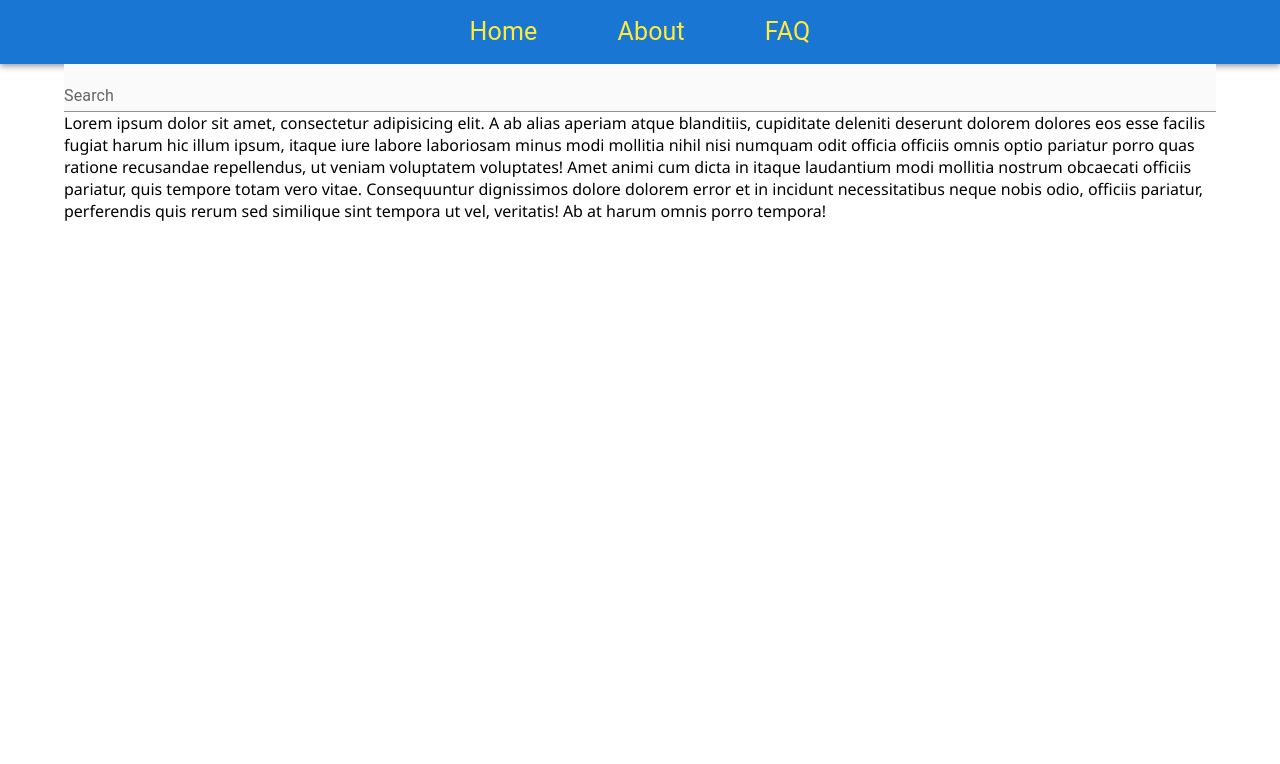
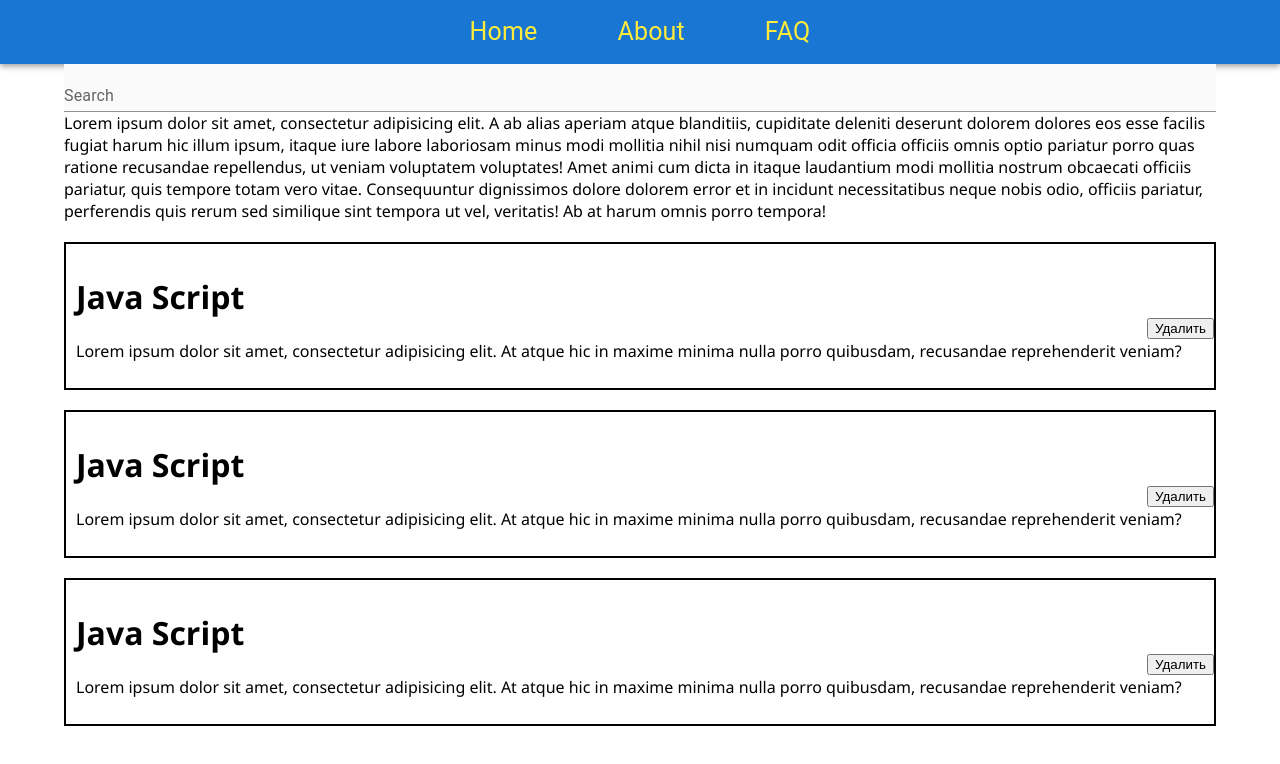
Before and after one commit to shpaksasha/NewProject, a React (Create React App) app: page / in a window 1280 px wide. Shown: the top 764 px of the page. Built offline with nearby package versions, Linux system fonts and the light colour scheme.

Commit message:
add components post, delete component search

```diff
--- /dev/null
+++ b/src/components/Post/post.js
@@ -0,0 +1,44 @@
+import React from 'react';
+import {makeStyles} from "@mui/styles";
+
+const useStyles = makeStyles(theme => ({
+    root: {
+        position: 'relative',
+        display: 'block',
+        marginTop: '20px',
+        border: '2px solid black',
+        alignItems: 'center'
+
+    },
+    description: {
+
+        display: 'block',
+        justifyContent: 'space-between',
+        padding: '10px',
+        alignItems: 'center',
+    },
+    button: {
+        display: 'block',
+        position: 'absolute',
+        top: '50%',
+        right: 0,
+    }
+}))
+
+const Post = () => {
+    const classes = useStyles();
+    return (
+        <div className={classes.root}>
+            <div className={classes.description}>
+                <h1>Java Script</h1>
+                <p>Lorem ipsum dolor sit amet, consectetur adipisicing elit. At atque hic in maxime minima nulla porro
+                    quibusdam, recusandae reprehenderit veniam?</p>
+            </div>
+            <div className={classes.button}>
+                <button>Удалить</button>
+            </div>
+        </div>
+    );
+};
+
+export {Post};
--- a/src/index.css
+++ b/src/index.css
@@ -1,5 +1,10 @@
 body {
     margin: 0;
     padding: 0;
+    box-sizing: border-box;
     font-family: 'Segoe UI', 'Roboto', 'Oxygen', 'Ubuntu', 'Cantarell', 'Fira Sans', 'Ubuntu', 'Fira Sans', serif;
+
+
+
+
 }
--- a/src/pages/About/about.js
+++ b/src/pages/About/about.js
@@ -1,8 +1,27 @@
-import React from 'react';
+import React, {useState} from 'react';
 
-const About = () => (
+
+const About = () => {
+
+    const [like, setLikes] = useState(0)
+    console.log(like)
+    console.log(setLikes)
+
+
+    function increment() {
+        setLikes(like + 1)
+    }
+
+
+    function decrement() {
+        setLikes(like - 1)
+    }
+
+    return (
+
         <div>
-        <p>Lorem ipsum dolor sit amet, consectetur adipisicing elit. Dolor ex iste quis quos? Aspernatur aut consectetur
+            <p>Lorem ipsum dolor sit amet, consectetur adipisicing elit. Dolor ex iste quis quos? Aspernatur aut
+                consectetur
                 consequatur debitis eaque est, nam nemo omnis repellendus reprehenderit vel veniam. Eum ex excepturi
                 laboriosam natus nesciunt pariatur rem suscipit? Adipisci architecto atque aut consectetur consequuntur
                 dicta eos esse expedita facilis fugiat harum hic ipsa ipsam ipsum iusto magnam non obcaecati odio
@@ -10,7 +29,12 @@ const About = () => (
                 Doloremque pariatur, sequi. A aliquid doloremque dolores expedita facere harum ipsa laudantium magni
                 molestiae nemo, officia placeat, quae quas quod recusandae reiciendis rerum sed, similique. Accusantium
                 doloribus ea est fuga ipsa?</p>
+            <h4>{like}</h4>
+            <button onClick={increment}>More</button>
+            <button onClick={decrement}>Less</button>
+
         </div>
-);
+    )
+};
 
 export default About;
--- a/src/pages/Home/home.js
+++ b/src/pages/Home/home.js
@@ -1,4 +1,5 @@
 import React from 'react';
+import {Post} from "../../components/Post/post";
 
 const Home = () => (
         <div>
@@ -9,6 +10,9 @@ const Home = () => (
             modi mollitia nostrum obcaecati officiis pariatur, quis tempore totam vero vitae. Consequuntur dignissimos
             dolore dolorem error et in incidunt necessitatibus neque nobis odio, officiis pariatur, perferendis quis
             rerum sed similique sint tempora ut vel, veritatis! Ab at harum omnis porro tempora!
+            <Post/>
+            <Post/>
+            <Post/>
         </div>
 );
 
```
Also changed, not shown: src/components/Search/search.js (deleted, +0 -13 lines), src/components/Post/post.css (added). Lines whose indentation alone changed are shown as unchanged.
